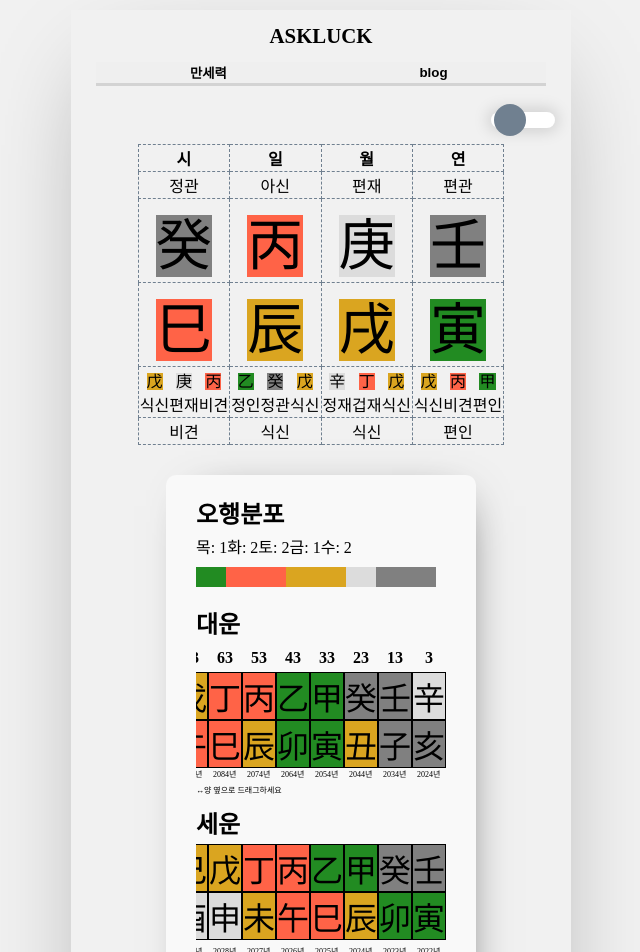
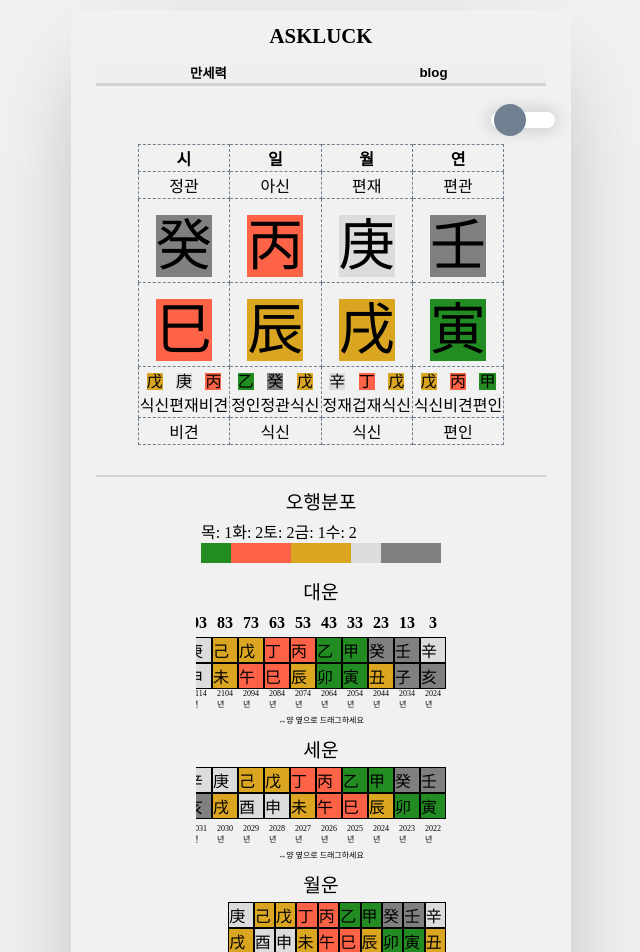
Before and after one commit to seni95/askLuck, a React (Create React App) app: page / in a window 1280 px wide. Shown: the top 952 px of the page, without its empty margins (319-959 px from the left). Built offline with nearby package versions, Linux system fonts and the light colour scheme.

Commit message:
revise css

```diff
--- a/src/components/analysis/analysis.module.css
+++ b/src/components/analysis/analysis.module.css
@@ -3,20 +3,16 @@
     flex-direction: column;
     justify-content: center;
     position: relative;
-    background: #f9f9f9;
+    border-top:2px solid lightgray;
     margin: 30px auto;
-    border-radius: 10px;
-    box-shadow: 9px 5px 45px -26px rgba(0,0,0,0.75);
-    font-size: 2rem;
-    padding:30px;
-    padding-top:10px;
+    width:90%;
+    align-items: center;
 }
 
 .text{
-    font-size: 1.5rem;
+    font-size: 1.2rem;
     margin-top:10px;
     margin-bottom: 4px;
-    font-weight: 600;
     display: inline-block;
 }
 
```
